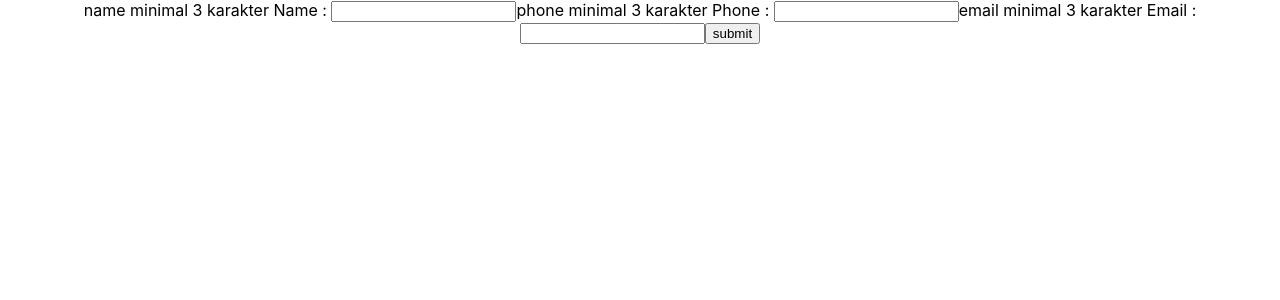
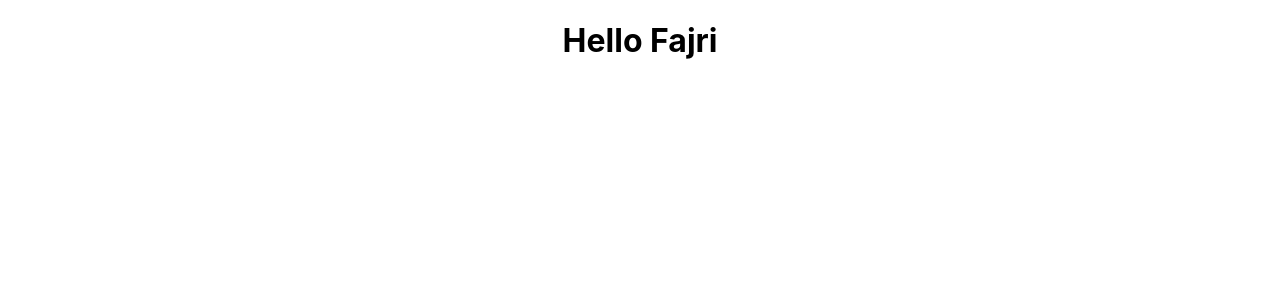
Before and after one commit to ahmadfajri/IntroReact, a React (Create React App) app: page / in a window 1280 px wide. Shown: the top 300 px of the page. Built offline with nearby package versions, Linux system fonts and the light colour scheme.

Commit message:
cek type props

```diff
--- a/src/App.js
+++ b/src/App.js
@@ -1,11 +1,11 @@
 import React from 'react';
 import './App.css';
-import FormBasicValidation from './FormBasicValidation';
+import Hello from './Hello';
 
 function App() {
   return (
     <div className="App">
-      <FormBasicValidation />
+      <Hello name={[1, 2, 3]} />
     </div>
   );
 }
```
Also changed, not shown: src/Hello.js (+6 -1 lines).
